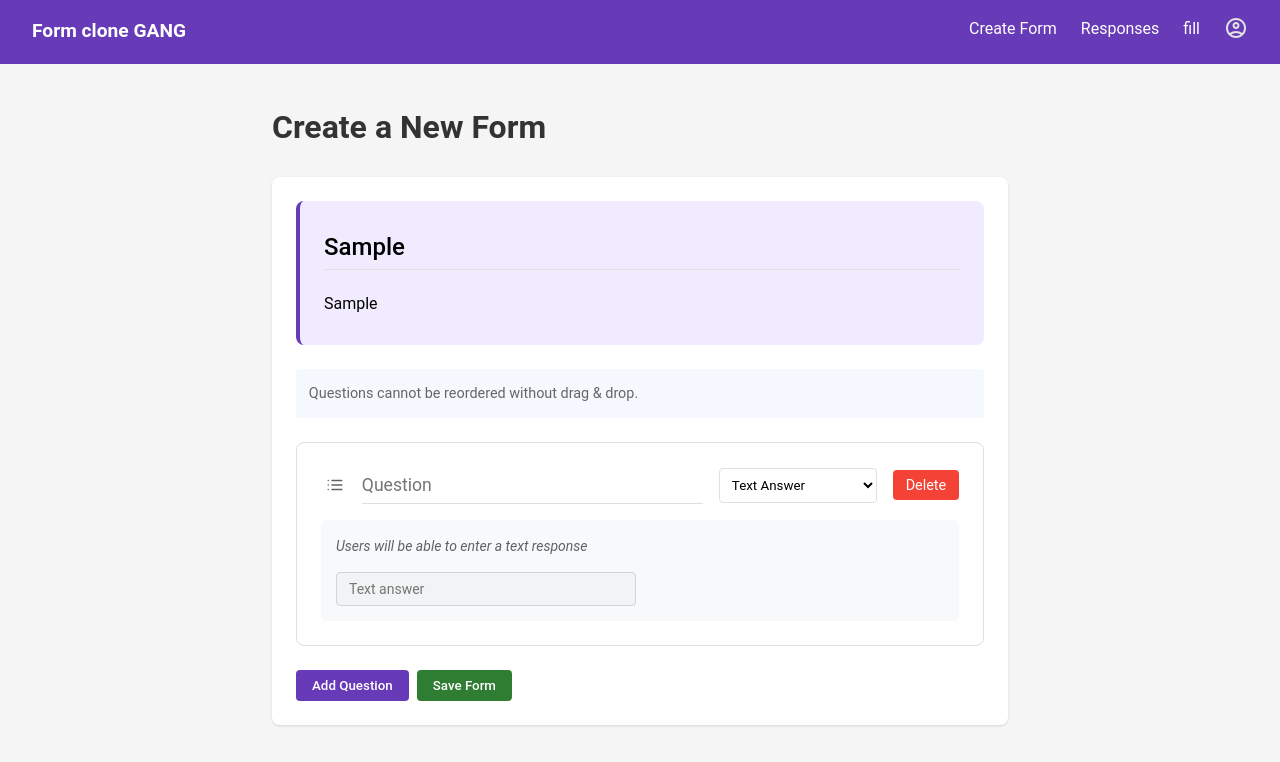
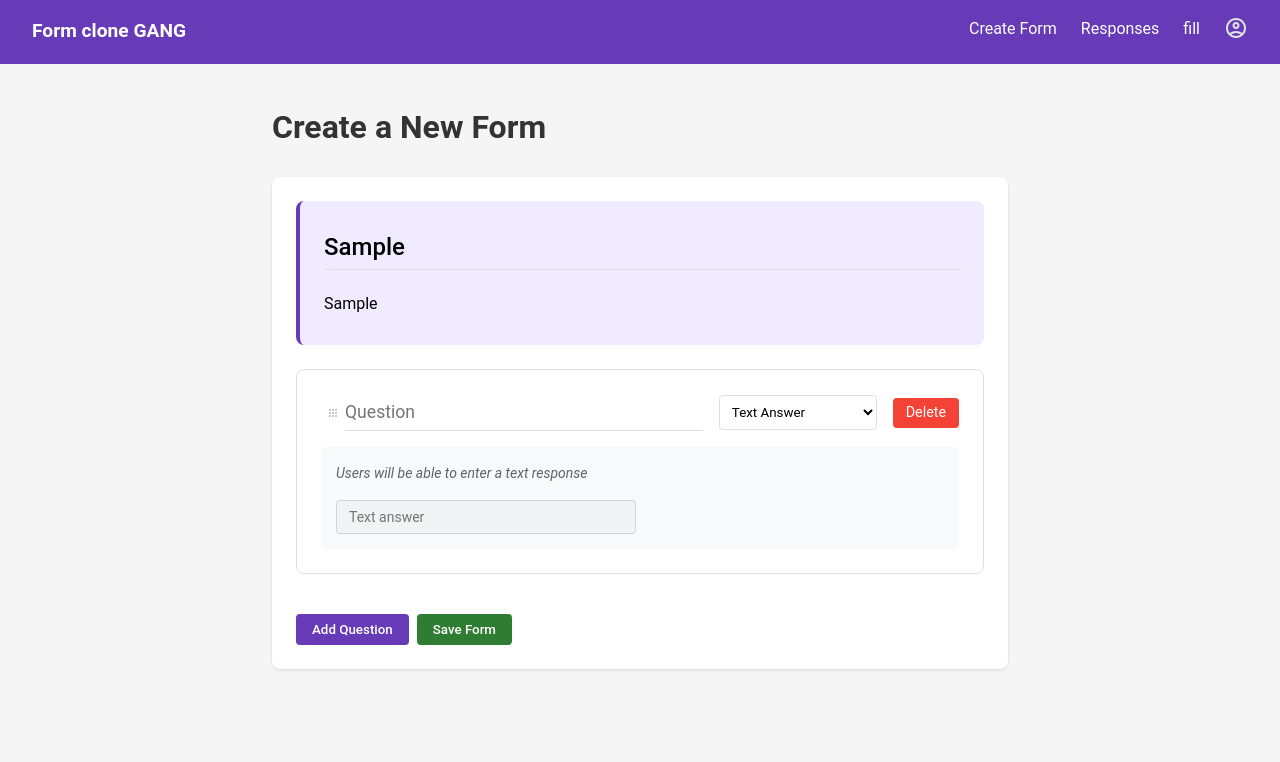
Before and after one commit to DanDar-Solutions/Form, a React (Vite) app in the folder Frontend/: page / in a window 1280 px wide. Both pictures are taken after typing "Sample", "Sample" into the empty fields and a click on the button "Add Question". Shown: the top 762 px of the page. Built offline with nearby package versions, Linux system fonts and the light colour scheme.

Commit message:
Drag and drop add backkkk tugsooo bitii hool chanad baii

```diff
--- a/Frontend/package.json
+++ b/Frontend/package.json
@@ -11,6 +11,7 @@
   },
   "dependencies": {
     "@dnd-kit/core": "^6.3.1",
+    "@dnd-kit/modifiers": "^9.0.0",
     "@dnd-kit/sortable": "^10.0.0",
     "@dnd-kit/utilities": "^3.2.2",
     "axios": "^1.9.0",
--- a/Frontend/src/components/QuestionInput/QuestionInput.jsx
+++ b/Frontend/src/components/QuestionInput/QuestionInput.jsx
@@ -1,8 +1,5 @@
 import React, { useState } from 'react';
 import './QuestionInput.css';
-
-import { useSortable } from '@dnd-kit/sortable';
-import { CSS } from '@dnd-kit/utilities';
 
 import Time from './types/dates/Time';
 import Date from './types/dates/Date';
@@ -12,40 +9,13 @@ import Swap from './types/advanced/Swap';
 import ShortAnswer from './types/inputs/ShortAnswer';
 import MultipleChoice from './types/choices/MultipleChoice';
 
-function QuestionInput({ id, question, onQuestionChange, onDelete, isDragging = false }) {
+function QuestionInput({ id, question, onQuestionChange, onDelete, dragHandle }) {
   const questionType = question.type || 'text';
 
-  const {
-    attributes,
-    listeners,
-    setNodeRef,
-    transform,
-    transition
-  } = useSortable({ id });
-
-  const style = {
-    transform: CSS.Transform.toString(transform),
-    transition,
-    opacity: isDragging ? 0.5 : 1
-  };
-
   return (
-    <div
-      ref={setNodeRef}
-      style={style}
-      className={`questionCard ${isDragging ? 'dragging' : ''}`}
-    >
+    <div className="questionCard">
       <div className="questionHeader">
-        <div className="dragHandle" {...attributes} {...listeners}>
-          <svg xmlns="http://www.w3.org/2000/svg" width="18" height="18" viewBox="0 0 24 24" fill="none" stroke="currentColor" strokeWidth="2" strokeLinecap="round" strokeLinejoin="round">
-            <line x1="8" y1="6"  x2="21"   y2="6" ></line>
-            <line x1="8" y1="12" x2="21"   y2="12"></line>
-            <line x1="8" y1="18" x2="21"   y2="18"></line>
-            <line x1="3" y1="6"  x2="3.01" y2="6" ></line>
-            <line x1="3" y1="12" x2="3.01" y2="12"></line>
-            <line x1="3" y1="18" x2="3.01" y2="18"></line>
-          </svg>
-        </div>
+        {dragHandle}
 
         <input
           type="text"
--- /dev/null
+++ b/Frontend/src/components/QuestionInput/SortableQuestionItem.jsx
@@ -0,0 +1,56 @@
+import React from 'react';
+import { useSortable } from '@dnd-kit/sortable';
+import { CSS } from '@dnd-kit/utilities';
+import QuestionInput from './QuestionInput';
+import styles from './SortableQuestionItem.module.css';
+
+function SortableQuestionItem({ id, question, onQuestionChange, onDelete }) {
+  const {
+    attributes,
+    listeners,
+    setNodeRef,
+    transform,
+    transition,
+    isDragging
+  } = useSortable({ id });
+
+  const style = {
+    transform: CSS.Transform.toString(transform),
+    transition,
+    opacity: isDragging ? 0.5 : 1,
+  };
+
+  return (
+    <div
+      ref={setNodeRef}
+      style={style}
+      className={styles.sortableItem}
+    >
+      <div className={styles.questionContent}>
+        <QuestionInput
+          id={id}
+          question={question}
+          onQuestionChange={onQuestionChange}
+          onDelete={onDelete}
+          dragHandle={
+            <div className={styles.dragHandle} {...attributes} {...listeners}>
+              <svg width="12" height="12" viewBox="0 0 12 12" fill="none" xmlns="http://www.w3.org/2000/svg">
+                <circle cx="3" cy="3" r="1" fill="#888"/>
+                <circle cx="3" cy="6" r="1" fill="#888"/>
+                <circle cx="3" cy="9" r="1" fill="#888"/>
+                <circle cx="6" cy="3" r="1" fill="#888"/>
+                <circle cx="6" cy="6" r="1" fill="#888"/>
+                <circle cx="6" cy="9" r="1" fill="#888"/>
+                <circle cx="9" cy="3" r="1" fill="#888"/>
+                <circle cx="9" cy="6" r="1" fill="#888"/>
+                <circle cx="9" cy="9" r="1" fill="#888"/>
+              </svg>
+            </div>
+          }
+        />
+      </div>
+    </div>
+  );
+}
+
+export default SortableQuestionItem;
--- /dev/null
+++ b/Frontend/src/components/QuestionInput/SortableQuestionItem.module.css
@@ -0,0 +1,38 @@
+.sortableItem {
+  display: flex;
+  position: relative;
+  margin-bottom: 10px;
+  border-radius: 4px;
+  background-color: white;
+  touch-action: none;
+}
+
+.sortableItem:hover .dragHandle {
+  opacity: 1;
+}
+
+.dragHandle {
+  display: flex;
+  align-items: center;
+  justify-content: center;
+  width: 24px;
+  height: 24px;
+  cursor: grab;
+  padding: 3px;
+  opacity: 0.6;
+  transition: opacity 0.2s;
+  position: relative;
+  z-index: 1;
+  color: #673ab7;
+  background-color: transparent;
+  border-radius: 4px;
+}
+
+.dragHandle:active {
+  cursor: grabbing;
+}
+
+.questionContent {
+  flex: 1;
+  width: 100%;
+}
--- a/Frontend/src/pages/CreateForm/CreateForm.jsx
+++ b/Frontend/src/pages/CreateForm/CreateForm.jsx
@@ -2,12 +2,17 @@ import { useState } from 'react';                                          // re
 import styles from './CreateForm.module.css';
 import { useNavigate } from "react-router-dom";
 
-import FormTitle from '../../components/FormTitle/FormTitle';                //components that calling
+import FormTitle from '../../components/FormTitle/FormTitle';              //components that calling
 import Notification from '../../components/ux/Notification/Notification';
 import ConfirmDialog from '../../components/ux/Confirm/ConfirmDialog';
 import QuestionInput from '../../components/QuestionInput/QuestionInput';
 
 import {saveForm} from "../../api"                                         // function to request to backend (i guess)
+
+import { DndContext, closestCenter, KeyboardSensor, PointerSensor, useSensor, useSensors } from '@dnd-kit/core';          // DnD kit
+import { arrayMove, SortableContext, sortableKeyboardCoordinates, verticalListSortingStrategy } from '@dnd-kit/sortable'; // DnD kit
+import { restrictToVerticalAxis } from '@dnd-kit/modifiers';                                                              // DnD kit
+import SortableQuestionItem from '../../components/QuestionInput/SortableQuestionItem';
 
 function CreateForm({logged}) {
   const [title, setTitle] = useState('');
@@ -19,6 +24,41 @@ function CreateForm({logged}) {
   const [showLeaveConfirm, setShowLeaveConfirm] = useState(false);
   const [isLoading, setIsLoading] = useState(false);
   const navigate = useNavigate();
+
+
+  //////////////////////////////////////// DnD kit ////////////////////////////////////////
+  const sensors = useSensors(
+    useSensor(PointerSensor, {
+      activationConstraint: {
+        distance: 8,
+      },
+    }),
+    useSensor(KeyboardSensor, {
+      coordinateGetter: sortableKeyboardCoordinates,
+    })
+  );
+
+  const handleDragEnd = (event) => {
+    const { active, over } = event;
+
+    if (active.id !== over.id) {
+      setQuestions((items) => {
+        const oldIndex = items.findIndex(item => item.id === active.id);
+        const newIndex = items.findIndex(item => item.id === over.id);
+
+        const newOrder = arrayMove(items, oldIndex, newIndex);
+
+        setNotification({
+          message: 'Question order updated',
+          type: 'success',
+          id: Date.now()
+        });
+
+        return newOrder;
+      });
+    }
+  };
+  //////////////////////////////////////// DnD kit ////////////////////////////////////////
 
   const authCheck = () => {
     if (!logged) {
@@ -188,24 +228,30 @@ function CreateForm({logged}) {
           onDescriptionChange={setDescription}
         />
 
-        {questions.length > 0 && (
-          <div className={styles.dragInstructions}>
-            <p>Questions cannot be reordered without drag & drop.</p>
-          </div>
-        )}
-
         <div>
-          {questions.map(question => {
-            return(
-              <QuestionInput
+          {questions.length > 0 ? (
+            <DndContext
+              sensors={sensors}
+              collisionDetection={closestCenter}
+              onDragEnd={handleDragEnd}
+              modifiers={[restrictToVerticalAxis]}
+            >
+              <SortableContext
+                items={questions.map(q => q.id)}
+                strategy={verticalListSortingStrategy}
+              >
+                {questions.map(question => (
+                  <SortableQuestionItem
                     key={question.id}
                     id={question.id}
                     question={question}
                     onQuestionChange={(updatedQ) => updateQuestion(question.id, updatedQ)}
                     onDelete={() => confirmDeleteQuestion(question.id)}
                   />
-
-            )})}
+                ))}
+              </SortableContext>
+            </DndContext>
+          ) : null}
         </div>
 
         <div className={styles.formActions}>
--- a/Frontend/src/pages/CreateForm/CreateForm.module.css
+++ b/Frontend/src/pages/CreateForm/CreateForm.module.css
@@ -15,11 +15,13 @@
 .dragInstructions {
   display: flex;
   align-items: center;
+  justify-content: center;
   margin-bottom: 1.5rem;
-  padding: 0.8rem;
-  background-color: #f5f8ff;
+  padding: 0.8rem 1.2rem;
+  background-color: #f0f4ff;
   border-radius: 4px;
-  color: #666;
+  border-left: 4px solid #673ab7;
+  color: #444;
   font-size: 0.9rem;
 }
 
```
Also changed, not shown: 1 other file (tests, documents, lock files or other folders). Lines whose indentation alone changed are shown as unchanged.
